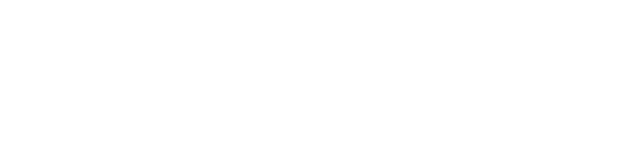
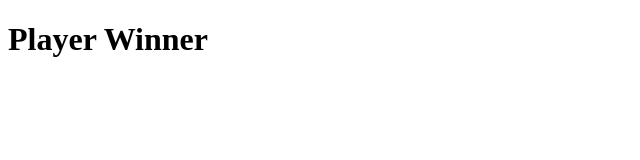
Before and after one commit to Yomakota/js-mail-dadi-classe49, a plain HTML site: page Gioco dei dadi/index.html in a window 1280 px wide. Shown: the whole page, without its empty margins (0-640 px from the left). Drawn offline with Linux system fonts and the light colour scheme.

Commit message:
add-winner

```diff
--- a/Gioco dei dadi/index.html
+++ b/Gioco dei dadi/index.html
@@ -7,6 +7,7 @@
     <title>Document</title>
 </head>
 <body>
+    <h1 id="winner"></h1>
 
     <script src="js/script.js"></script>
 </body>
--- a/Gioco dei dadi/js/script.js
+++ b/Gioco dei dadi/js/script.js
@@ -5,17 +5,19 @@
 // Generare un numero random da 1 a 6, sia per il giocatore sia per il computer.
 let randomNumberUser = Math.floor(Math.random() * 6) + 1;
 let randomNumberPc = Math.floor(Math.random() * 6) + 1;
-console.log(randomNumberUser, randomNumberPc    );
+console.log(randomNumberUser, randomNumberPc);
 
 // Stabilire il vincitore, in base a chi fa il punteggio più alto.
+let winner = document.getElementById("winner");
+
 if (randomNumberUser > randomNumberPc) {
-
+    winner.innerHTML = "Player Winner";
 }
 
 else if (randomNumberUser < randomNumberPc) {
-
+    winner.innerHTML = "CPU Winner";
 }
 
 else {
-
+    winner.innerHTML = "Draw";
 }
```
